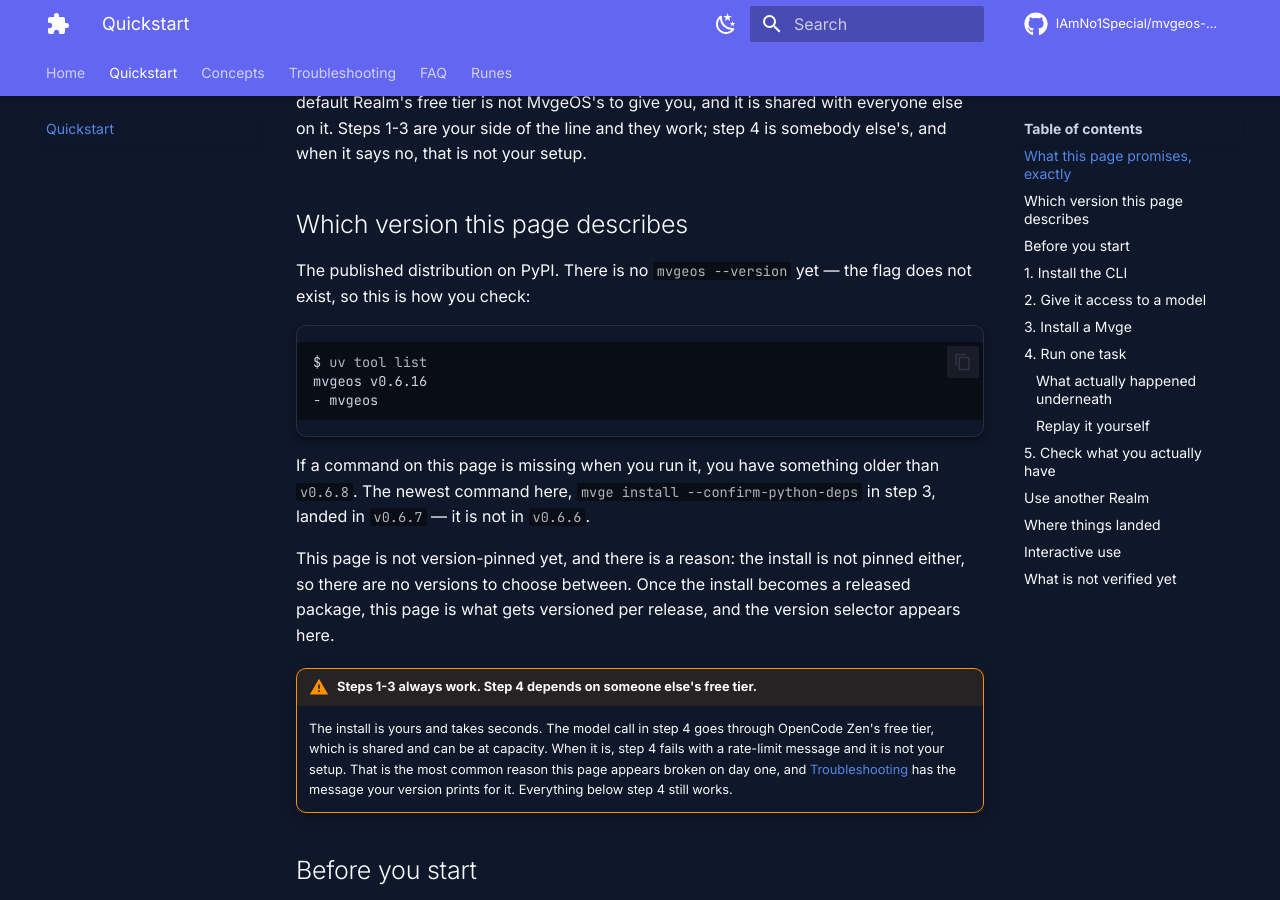
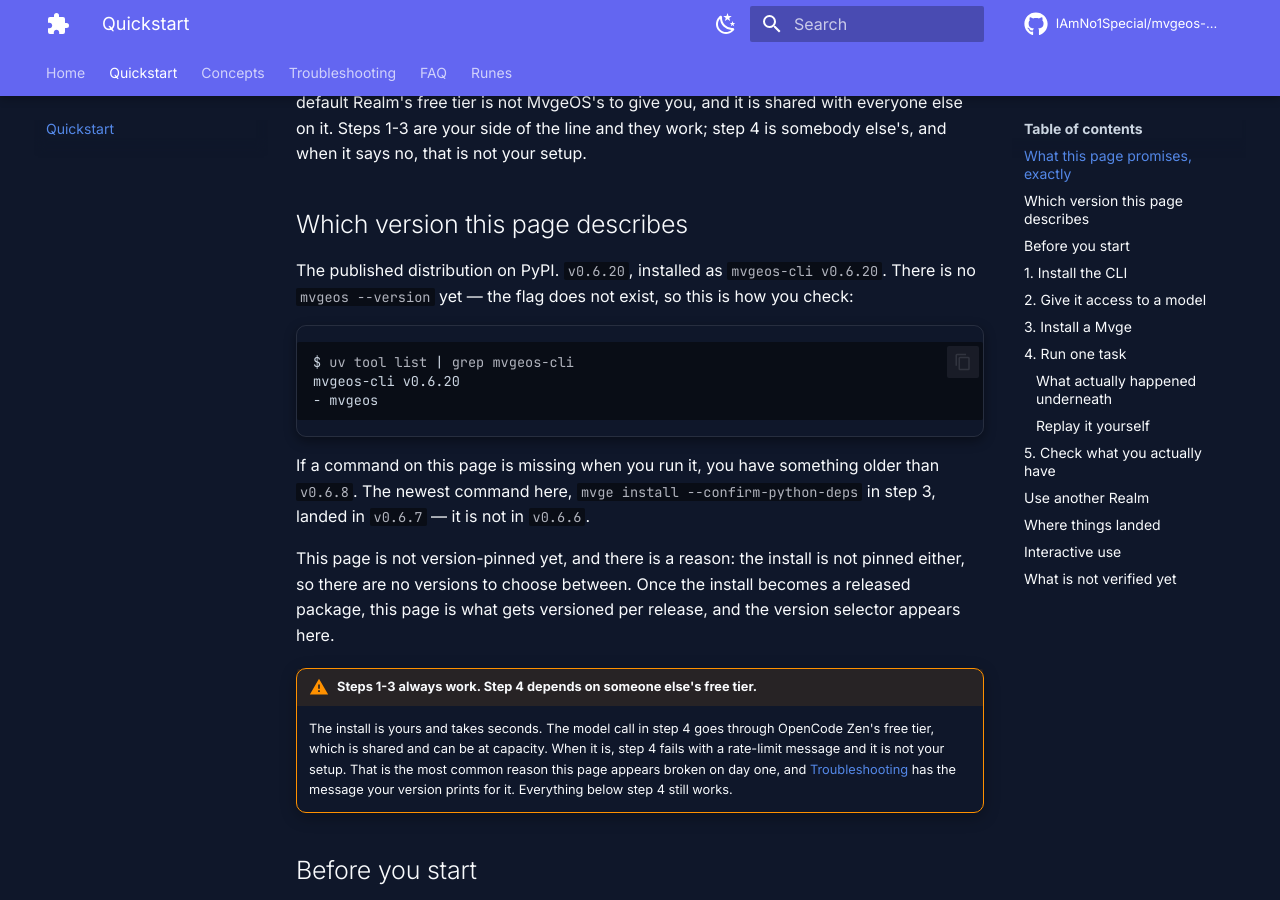
Before and after one commit to IAmNo1Special/mvgeos-marketplace, an MkDocs documentation site: the page built from docs/quickstart.md, in a window 1280 px wide and 900 px high, scrolled down 542 px. Built offline with MkDocs 1.6.1 and Material for MkDocs 9.7.7, drawn with Linux system fonts in a browser that asks for light colours; comment, search, counter and statistics services are not loaded.

Commit message:
docs(quickstart): restore the version claim the contract test enforces
The docs rewrite dropped the version section's "installed as" sentence and
renamed the distribution in `uv tool list` output from `mvgeos-cli` to
`mvgeos`. Only the command was renamed -- mvgeos-cli/pyproject.toml still
declares `name = "mvgeos-cli"`, with `mvgeos` as its console script -- so
`uv tool list` prints the distribution name and the rewritten block was
wrong.

Restores the claim and advances it to 0.6.20, which is what the engine's
default branch declares today. test_version_section_matches_the_declared_version
checks out the engine from main, so the docs and the pyproject have to agree.

Co-Authored-By: Paperclip <noreply@paperclip.ing>

````diff
--- a/docs/quickstart.md
+++ b/docs/quickstart.md
@@ -24,12 +24,13 @@ work; step 4 is somebody else's, and when it says no, that is not your setup.
 
 ## Which version this page describes
 
-The published distribution on PyPI. There is no `mvgeos --version` yet — the
-flag does not exist, so this is how you check:
+The published distribution on PyPI. `v0.6.20`, installed as `mvgeos-cli v0.6.20`.
+There is no `mvgeos --version` yet — the flag does not exist, so this is how
+you check:
 
 ```console
-$ uv tool list
-mvgeos v0.6.16
+$ uv tool list | grep mvgeos-cli
+mvgeos-cli v0.6.20
 - mvgeos
 ```
 
````
